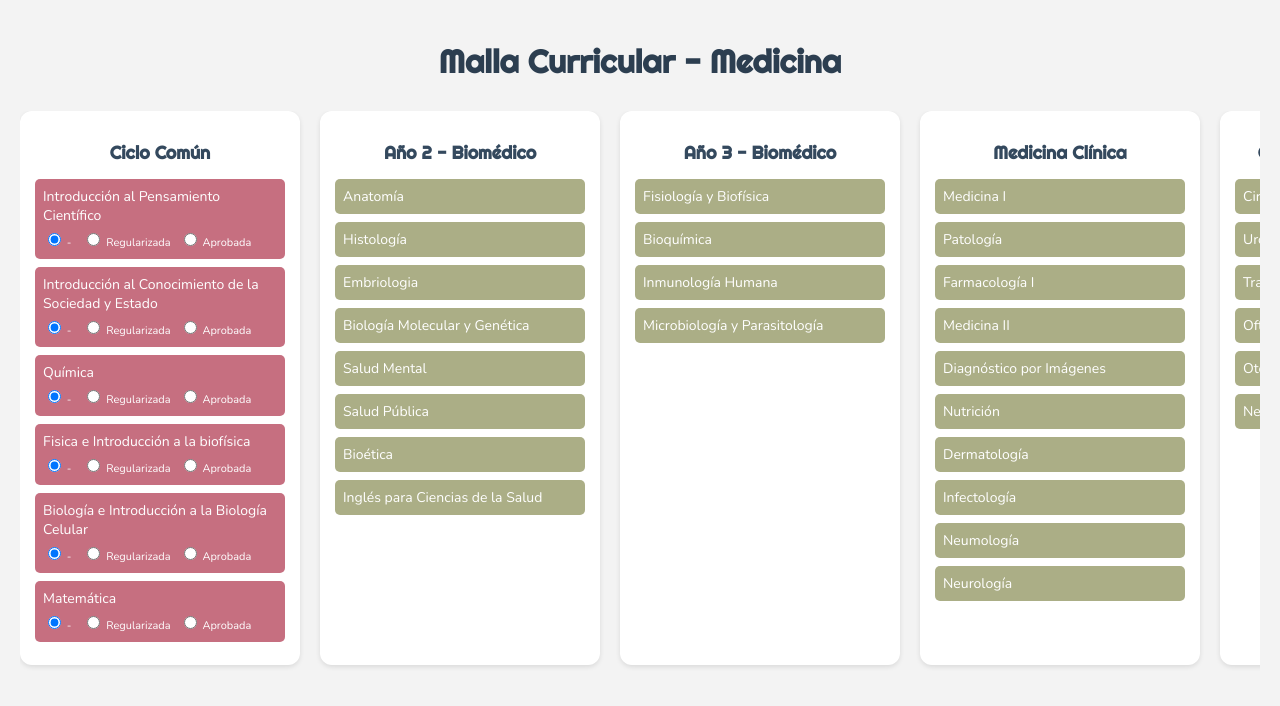
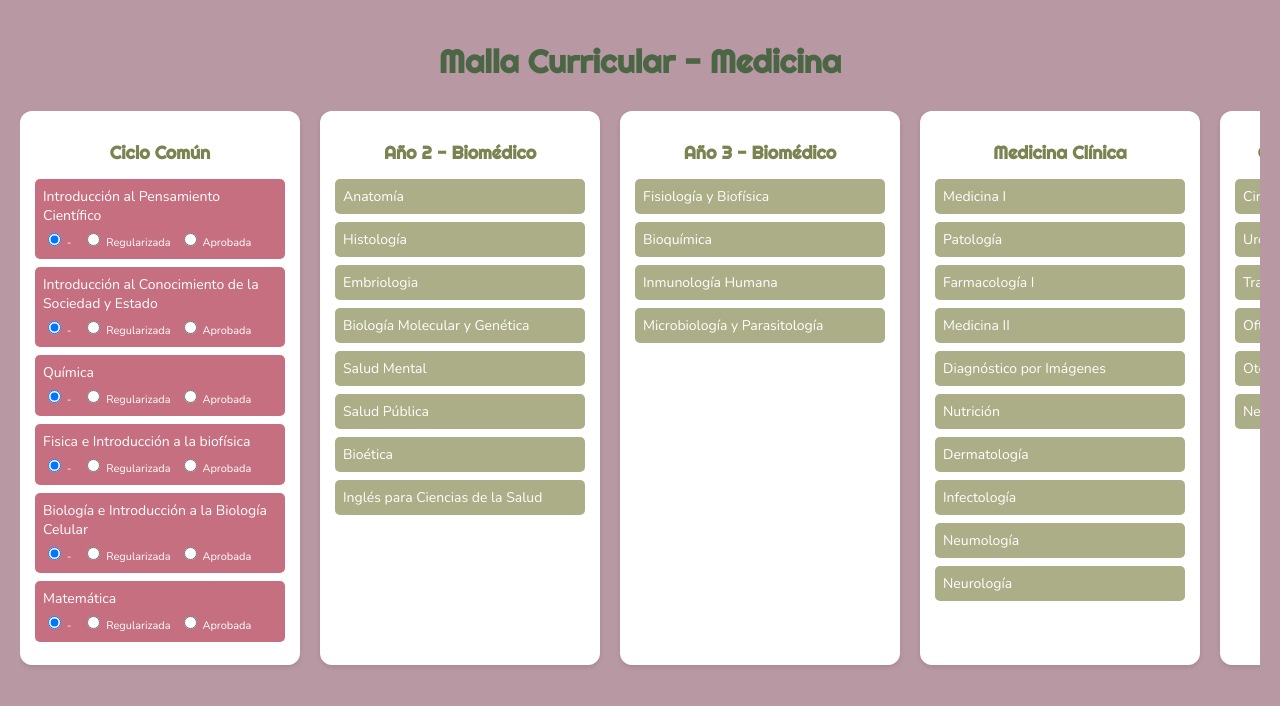
Before and after one commit to Moobarre/Medicina-UBA, a plain HTML site: page index.html in a window 1280 px wide. Drawn offline with nearby package versions, Linux system fonts and the light colour scheme.

Commit message:
Update index.html

```diff
--- a/index.html
+++ b/index.html
@@ -6,13 +6,13 @@
   <style>
     body {
       font-family: 'Nunito', sans-serif;
-      background: #f3f3f3;
+      background: #b898a3;
       margin: 0;
       padding: 20px;
     }
     h1 {
       font-family: 'Righteous', cursive;
-      color: #2c3e50;
+      color: #4a6644;
       text-align: center;
       margin-bottom: 30px;
     }
@@ -33,7 +33,7 @@
     .ciclo h2 {
       font-family: 'Righteous', cursive;
       font-size: 18px;
-      color: #34495e;
+      color: #7a8450;
       text-align: center;
       margin-bottom: 15px;
     }
@@ -155,7 +155,7 @@
       ],
       "Medicina Clínica": [
         { name: "Medicina I", req: ["Fisiología y Biofísica", "Bioquímica", "Inmunología Humana"] },
-        { name: "Patología", req: ["Fisiología y Biofísica"] },
+        { name: "Patología", req: ["Fisiología y Biofísica", "Bioquímica", "Inmunología Humana"] },
         { name: "Farmacología I", req: ["Medicina I", "Patología"] },
         { name: "Medicina II", req: ["Medicina I", "Patología"] },
         { name: "Diagnóstico por Imágenes", req: ["Medicina I", "Patología"] },
```
